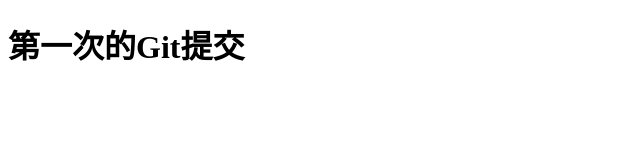
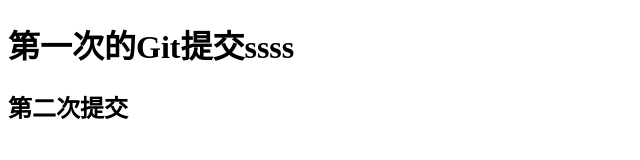
Before and after one commit to tanruifeng/project1, a plain HTML site: page index.html in a window 1280 px wide. Shown: the whole page, without its empty margins (0-640 px from the left). Drawn offline with Linux system fonts and the light colour scheme.

Commit message:
第二次提交

```diff
--- a/index.html
+++ b/index.html
@@ -6,6 +6,7 @@
     <title>Document</title>
 </head>
 <body>
-    <h1>第一次的Git提交</h1>
+    <h1>第一次的Git提交ssss</h1>
+    <h2>第二次提交</h2>
 </body>
 </html>
```
